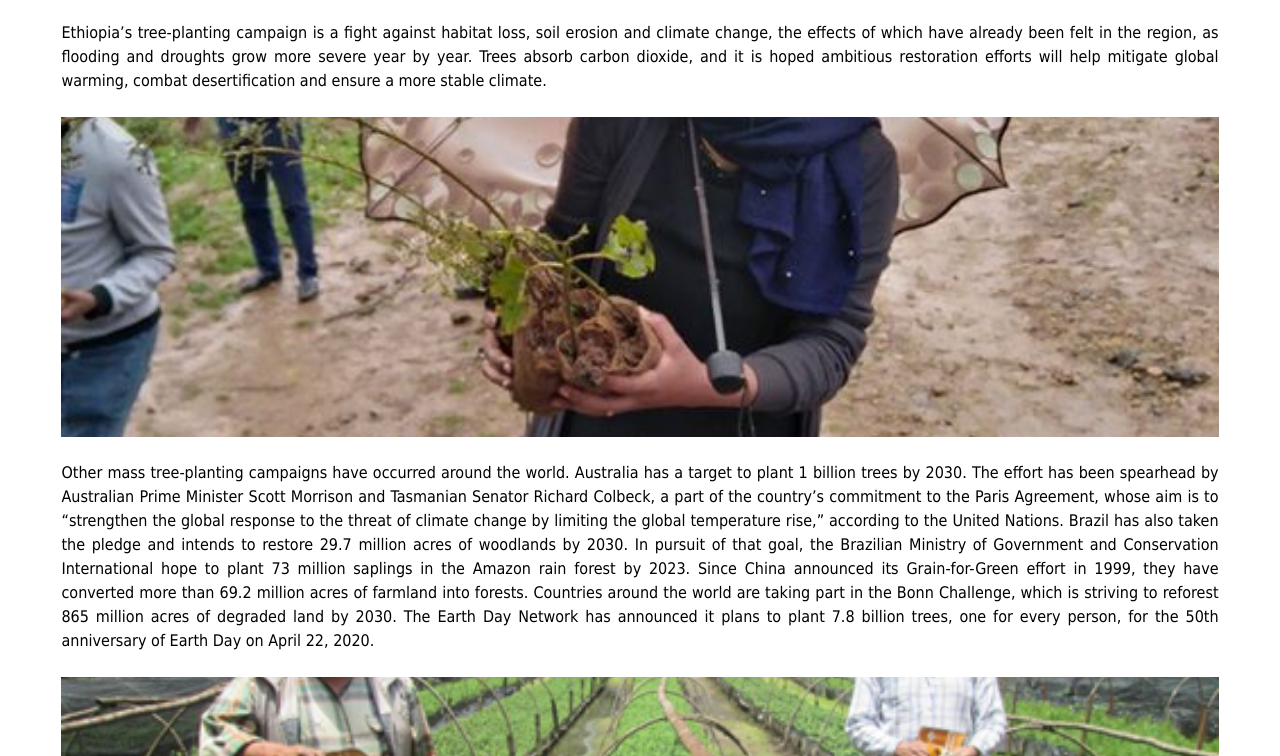
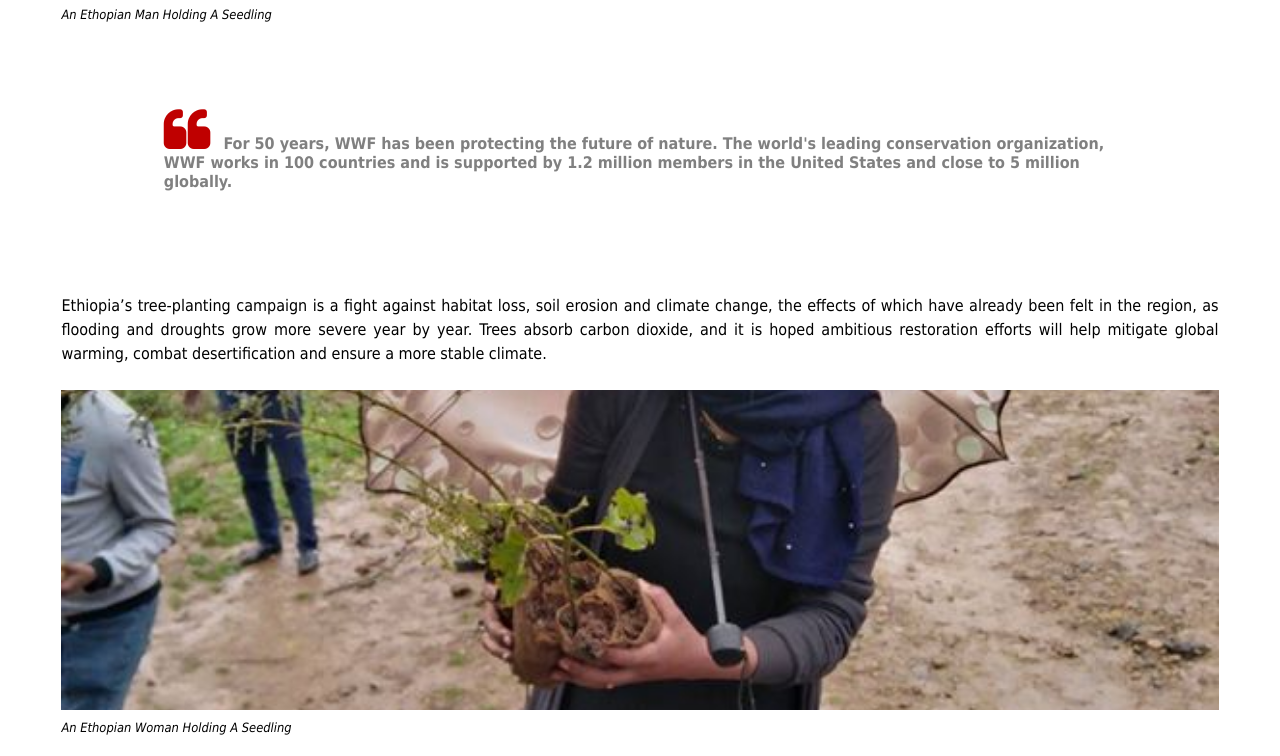
Before and after one commit to shoxadomokai/udacity-personal-blog, a plain HTML site: page blogpost.html in a window 1280 px wide. Shown: the part 1220-1976 px from the top of the page. Drawn offline with Linux system fonts and the light colour scheme.

Commit message:
feat: adds blockquotes and captions for images in the blogposts
refactor: renames css classes and includes import statements

```diff
--- a/blogpost.html
+++ b/blogpost.html
@@ -9,9 +9,7 @@
     <meta name="viewport" content="width=device-width, initial-scale=1">
     <link href="https://stackpath.bootstrapcdn.com/font-awesome/4.7.0/css/font-awesome.min.css" rel="stylesheet"
         integrity="sha384-wvfXpqpZZVQGK6TAh5PVlGOfQNHSoD2xbE+QkPxCAFlNEevoEH3Sl0sibVcOQVnN" crossorigin="anonymous">
-    <link rel="stylesheet" href="css/global.css">
-    <link rel="stylesheet" href="css/category.css">
-    <link rel="stylesheet" href="css/blogpost.css">
+    <link rel="stylesheet" href="css/post.css">
     <link rel="icon" href="favicon.ico">
 </head>
 
@@ -173,6 +171,7 @@
         </aside>
 
         <div class="main-text">
+
             <p class="blog-description mb-15">
                 The two most recent records were held by India: on July 2, 2017, 1.5 million volunteers in Madhya
                 Pradesh planted 66.3 million and on July 11, 2016, 800,000 volunteers from Uttar Pradesh (the most
@@ -180,20 +179,39 @@
                 countries, Ethiopia has lost significant forest cover over the past few centuries due to logging,
                 agriculture and human encroachment.
             </p>
+
+            <figure>
                 <div class="blog-body-image-wrapper">
                     <img class="blog-body-image" src="/images/planting-trees-1.jpg"
                         alt="an image of a person holding a seedling">
                 </div>
+                <figcaption class="blog-image-caption">An Ethopian man holding a seedling</figcaption>
+            </figure>
+
+            <blockquote class="quote-wrapper" cite="http://www.worldwildlife.org/who/index.html">
+                <p class="quote">
+                    For 50 years, WWF has been protecting the future of nature. The world's leading conservation
+                    organization, WWF works in 100 countries and is supported by 1.2 million members in the United
+                    States
+                    and close to 5 million globally.
+                </p>
+            </blockquote>
+
             <p class="blog-description my-15">
                 Ethiopia’s tree-planting campaign is a fight against habitat loss, soil erosion and climate change, the
                 effects of which have already been felt in the region, as flooding and droughts grow more severe year by
                 year. Trees absorb carbon dioxide, and it is hoped ambitious restoration efforts will help mitigate
                 global warming, combat desertification and ensure a more stable climate.
             </p>
+
+            <figure>
                 <div class="blog-body-image-wrapper">
                     <img class="blog-body-image" src="/images/planting-trees-2.jpg"
                         alt="an image of a person holding a seedling">
                 </div>
+                <figcaption class="blog-image-caption">An Ethopian Woman holding a seedling</figcaption>
+            </figure>
+
             <p class="blog-description my-15">
                 Other mass tree-planting campaigns have occurred around the world. Australia has a target to plant 1
                 billion trees by 2030. The effort has been spearhead by Australian Prime Minister Scott Morrison and
@@ -208,10 +226,15 @@
                 plans to plant 7.8 billion trees, one for every person, for the 50th anniversary of Earth Day on April
                 22, 2020.
             </p>
+
+            <figure>
                 <div class="blog-body-image-wrapper">
                     <img class="blog-body-image" src="/images/planting-trees-3.png"
                         alt="an image of a person holding a seedling">
                 </div>
+                <figcaption class="blog-image-caption">Ethopian Farmers standing in a nursery</figcaption>
+            </figure>
+
             <p class="blog-description my-15">
                 Ethiopia’s forests have drastically declined from 35 percent of the total land cover 100 years ago to
                 less than 4 percent today. As Ethiopia’s landscape eroded and the prospects of this drought-prone
@@ -228,11 +251,13 @@
                 trees greet the wanderer, home to walia ibex and gelada baboons. Cloud forests and tree-studded
                 grasslands full of hidden wonders await those on safari in Wild Ethiopia: The Roof of Africa.
             </p>
-            <div class="blog-body-image-multiple">
+
+            <figure class="blog-body-image-multiple">
                 <img src="/images/trees-1.jpg" alt="an image of a person holding a seedling">
                 <img src="/images/trees-2.jpg" alt="another image of a person holding a seedling">
                 <img src="/images/trees-3.jpg" alt="an image of a person planting a seedling">
-            </div>
+            </figure>
+
             <hr>
         </div>
 
@@ -336,6 +361,7 @@
         </div>
         <div class="subscribe-image" role="img" aria-label="picture of animals"></div>
     </div>
+
     <footer class="footer">
 
         <div class="footer-logo">
--- a/css/category.css
+++ b/css/category.css
@@ -1,3 +1,5 @@
+@import "core.css";
+
 .header {
   background-color: #222;
   color: whitesmoke;
@@ -136,7 +138,7 @@
   opacity: 0.5;
 }
 
-@media only screen and (min-device-width: 768px) and (max-device-width: 1024px) and (-webkit-min-device-pixel-ratio: 1) {
+@media only screen and (min-device-width: 682px) and (max-device-width: 1024px) and (-webkit-min-device-pixel-ratio: 1) {
   .latest-post__image-wrapper {
     max-width: 50%;
   }
@@ -171,7 +173,7 @@
   }
 }
 
-@media screen and (min-device-width: 1200px) and (max-device-width: 1920px) and (-webkit-min-device-pixel-ratio: 1) {
+@media screen and (min-device-width: 1000px) and (max-device-width: 1920px) and (-webkit-min-device-pixel-ratio: 1) {
   .category-banner {
     display: flex;
     flex-direction: row;
--- a/css/global.css
+++ b/css/core.css
@@ -288,7 +288,7 @@ button {
   display: none;
 }
 
-@media only screen and (min-device-width: 768px) and (max-device-width: 1024px) and (-webkit-min-device-pixel-ratio: 1) {
+@media only screen and (min-device-width: 682px) and (max-device-width: 1024px) and (-webkit-min-device-pixel-ratio: 1) {
   .mt-large-0 {
     margin-top: 0 !important;
   }
@@ -328,7 +328,7 @@ button {
   }
 }
 
-@media screen and (min-device-width: 1200px) and (max-device-width: 1920px) and (-webkit-min-device-pixel-ratio: 1) {
+@media screen and (min-device-width: 1000px) and (max-device-width: 1920px) and (-webkit-min-device-pixel-ratio: 1) {
   .container-padding-medium {
     padding: 5vh 7vw;
   }
--- a/css/blogpost.css
+++ b/css/post.css
@@ -1,3 +1,5 @@
+@import "category.css";
+
 .blog-header {
   display: flex;
   flex-direction: column;
@@ -69,6 +71,34 @@
 
 .blog-body-image {
   width: 100%;
+}
+
+.blog-image-caption {
+  margin-top: 10px;
+  font-size: 0.8rem;
+  font-style: italic;
+  text-transform: capitalize;
+}
+
+.quote-wrapper {
+  margin: 8vw;
+}
+
+.quote {
+  font-size: 1rem;
+  font-weight: 700;
+  color: grey;
+  /* opacity: 0.6; */
+  position: relative;
+}
+
+.quote::before {
+  color: var(--blog-red);
+  content: "\f10d";
+  font-family: "FontAwesome";
+  font-size: 3rem;
+  line-height: 1rem;
+  margin-right: 10px;
 }
 
 .blog-body-image-multiple {
@@ -184,7 +214,7 @@
   color: var(--blog-red);
 }
 
-@media only screen and (min-device-width: 768px) and (max-device-width: 1024px) and (-webkit-min-device-pixel-ratio: 1) {
+@media only screen and (min-device-width: 682px) and (max-device-width: 1024px) and (-webkit-min-device-pixel-ratio: 1) {
   .blog-header {
     display: flex;
     flex-direction: row;
@@ -247,7 +277,7 @@
   }
 }
 
-@media screen and (min-device-width: 1200px) and (max-device-width: 1920px) and (-webkit-min-device-pixel-ratio: 1) {
+@media screen and (min-device-width: 1000px) and (max-device-width: 1920px) and (-webkit-min-device-pixel-ratio: 1) {
   .blog-header {
     display: flex;
     flex-direction: row;
@@ -314,6 +344,14 @@
     grid-row-start: 1;
   }
 
+  .quote-wrapper {
+    margin: 4vw;
+  }
+
+  .quote {
+    font-size: 1.5rem;
+  }
+
   .top-wrapper {
     grid-row-start: 1;
   }
```
Also changed, not shown: category.html (+1 -1 lines), css/home.css (renamed from css/homepage.css, +5 -3 lines), index.html (+3 -4 lines). Lines whose indentation alone changed are shown as unchanged.
